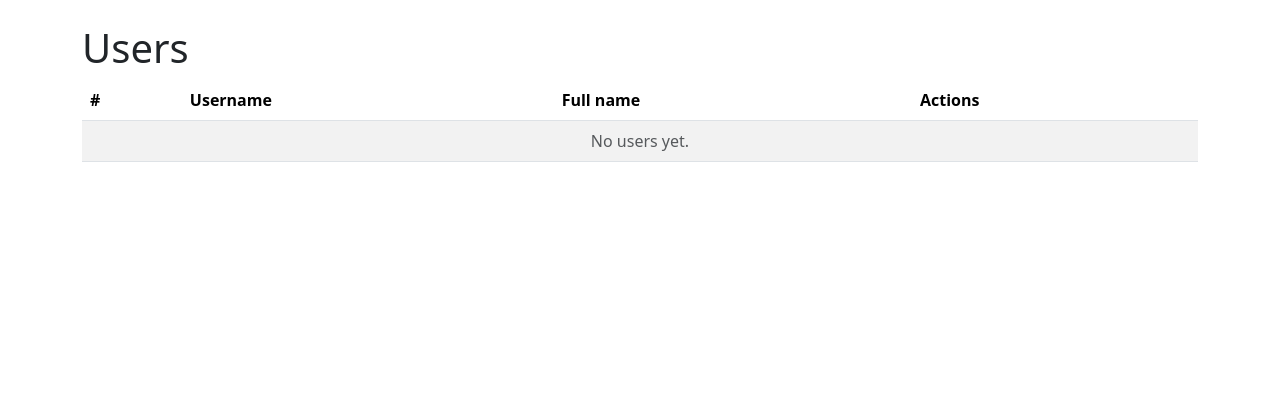
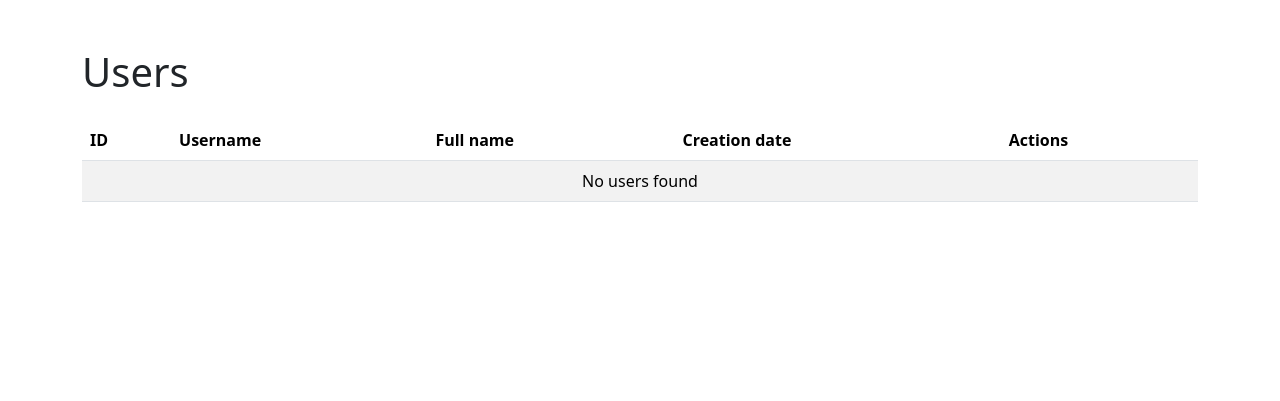
Before and after one commit to RustemYeldessov/python-project-52, a Django app: template task_manager/templates/users/index.html in a window 1280 px wide. Shown: the part 56-457 px from the top of the page. Run offline with Django 5.2, Linux system fonts and the light colour scheme; the template is opened without the code that fills it, so the values that code supplies are empty; some libraries are stand-ins or nearby versions.

Commit message:
feat: add users index template with translations and bootstrap styling

```diff
--- a/task_manager/templates/users/index.html
+++ b/task_manager/templates/users/index.html
@@ -1,32 +1,39 @@
-{% extends "layout.html" %}
-{% load django_bootstrap5 i18n %}
+{% extends 'layout.html' %}
+{% load django_bootstrap5 %}
+{% load i18n %}
 
 {% block content %}
-<h1>{% trans "Users" %}</h1>
+  <h1 class="my-4">{% trans "Users" %}</h1>
 
-<table class="table table-striped table-hover">
+  <table class="table table-striped">
     <thead>
       <tr>
-      <th>#</th>
+        <th>ID</th>
         <th>{% trans "Username" %}</th>
         <th>{% trans "Full name" %}</th>
+        <th>{% trans "Creation date" %}</th>
         <th>{% trans "Actions" %}</th>
       </tr>
     </thead>
     <tbody>
       {% for user in users %}
         <tr>
-      <td>{{ forloop.counter }}</td>
+          <td>{{ user.id }}</td>
           <td>{{ user.username }}</td>
-      <td>{{ user.first_name }} {{ user.last_name }}</td>
+          <td>{{ user.get_full_name }}</td>
+          <td>{{ user.date_joined|date:"d.m.Y H:i" }}</td>
           <td>
-        <a href="{% url 'users_update' user.id %}" class="btn btn-sm btn-outline-primary">Изменить</a>
-        <a href="{% url 'users_delete' user.id %}" class="btn btn-sm btn-outline-danger">Удалить</a>
+            <a href="{% url 'user_update' user.id %}" class="btn btn-sm btn-primary">
+              {% trans "Edit" %}
+            </a>
+            <a href="{% url 'user_delete' user.id %}" class="btn btn-sm btn-danger">
+              {% trans "Delete" %}
+            </a>
           </td>
         </tr>
       {% empty %}
         <tr>
-      <td colspan="4" class="text-center text-muted">{% trans "No users yet." %}</td>
+          <td colspan="5" class="text-center">{% trans "No users found" %}</td>
         </tr>
       {% endfor %}
     </tbody>
```
Lines whose indentation alone changed are shown as unchanged.
